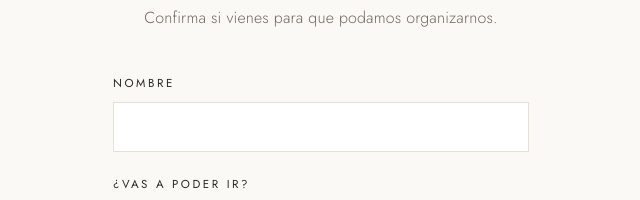
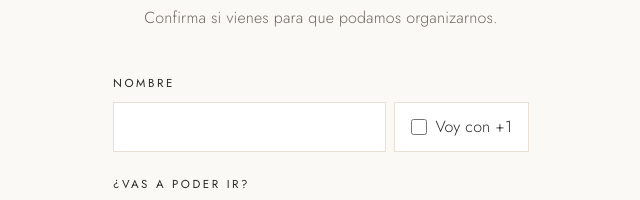
Before and after one commit to mundurragac/koyle-bd, a Next.js app: page / in a window 1280 px wide. Shown: the part 158-358 px from the top of the page, without its empty margins (319-959 px from the left). Built offline with nearby package versions, Linux system fonts and the light colour scheme.

Commit message:
feat(ui): checkbox Voy con +1 y conteo por personas en el dashboard

```diff
--- a/src/components/dashboard.tsx
+++ b/src/components/dashboard.tsx
@@ -4,6 +4,8 @@ import { useEffect, useState } from "react";
 import { CAMAS, type Rsvp } from "@/lib/rsvp";
 
 const INTERVALO_MS = 10_000;
+
+const contarPersonas = (rsvps: Rsvp[]) => rsvps.reduce((total, r) => total + r.personas, 0);
 
 export function Dashboard() {
   const [rsvps, setRsvps] = useState<Rsvp[] | null>(null);
@@ -36,8 +38,8 @@ export function Dashboard() {
   }
 
   const van = rsvps.filter((r) => r.asistencia === "Sí voy");
-  const seQuedan = van.filter((r) => r.alojamiento === "Sí, me quedo").length;
-  const soloDia = van.filter((r) => r.alojamiento === "No, voy solo de día").length;
+  const seQuedan = contarPersonas(van.filter((r) => r.alojamiento === "Sí, me quedo"));
+  const soloDia = contarPersonas(van.filter((r) => r.alojamiento === "No, voy solo de día"));
   const faltanCamas = seQuedan > CAMAS;
 
   return (
@@ -79,7 +81,7 @@ function Lista({ titulo, rsvps }: { titulo: string; rsvps: Rsvp[] }) {
     <section>
       <h2 className="flex items-baseline justify-between border-b border-line pb-2 font-serif text-2xl">
         {titulo}
-        <span className="font-sans text-sm text-muted">{rsvps.length}</span>
+        <span className="font-sans text-sm text-muted">{contarPersonas(rsvps)}</span>
       </h2>
       {rsvps.length === 0 ? (
         <p className="py-3 text-sm text-muted">Nadie por ahora.</p>
@@ -88,7 +90,10 @@ function Lista({ titulo, rsvps }: { titulo: string; rsvps: Rsvp[] }) {
           {rsvps.map((r) => (
             <li key={r.nombre} className="py-3">
               <div className="flex items-center justify-between gap-3">
-                <span className="font-normal">{r.nombre}</span>
+                <span className="font-normal">
+                  {r.nombre}
+                  {r.personas === 2 && <span className="text-muted"> +1</span>}
+                </span>
                 {r.alojamiento && (
                   <span
                     className={`shrink-0 border px-2 py-0.5 text-[0.65rem] font-normal uppercase tracking-[0.16em] ${r.alojamiento === "Sí, me quedo" ? "border-gold text-gold-dark" : "border-line text-muted"}`}
--- a/src/components/formulario-rsvp.tsx
+++ b/src/components/formulario-rsvp.tsx
@@ -46,10 +46,25 @@ export function FormularioRsvp() {
 
   return (
     <form onSubmit={enviar} className="mt-10 space-y-6">
-      <label className="block">
-        <span className="label-caps">Nombre</span>
-        <input name="nombre" required maxLength={100} autoComplete="name" className={`${campo} mt-2`} />
-      </label>
+      <div>
+        <label htmlFor="nombre" className="label-caps">
+          Nombre
+        </label>
+        <div className="mt-2 flex gap-2">
+          <input
+            id="nombre"
+            name="nombre"
+            required
+            maxLength={100}
+            autoComplete="name"
+            className={`${campo} min-w-0 flex-1`}
+          />
+          <label className="flex shrink-0 cursor-pointer items-center gap-2 border border-line bg-white px-4 transition-colors has-checked:border-gold-dark has-checked:bg-sand">
+            <input type="checkbox" name="personas" value="2" className="size-4 accent-gold-dark" />
+            Voy con +1
+          </label>
+        </div>
+      </div>
 
       <Opciones
         nombre="asistencia"
```
